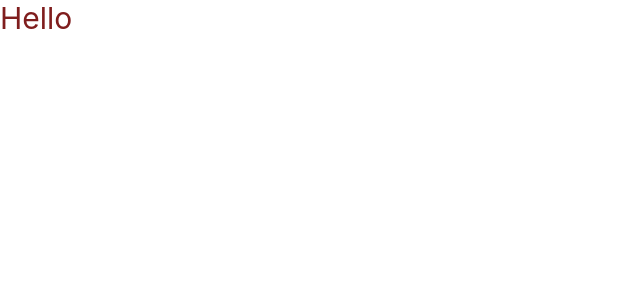
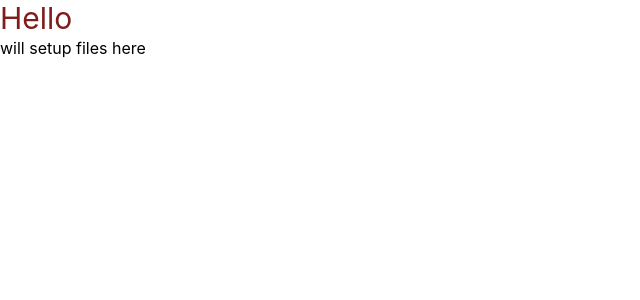
Before and after one commit to wakulima/wakulima-Ui, a React (Create React App) app: page / in a window 1280 px wide. Shown: the top 300 px of the page, without its empty margins (0-640 px from the left). Built offline with nearby package versions, Linux system fonts and the light colour scheme.

Commit message:
my branch setup

```diff
--- a/src/App.js
+++ b/src/App.js
@@ -7,6 +7,7 @@ function App() {
 
 
       <p className='text-red-900 text-3xl'>Hello</p>
+      <p>will setup files here</p>
     </div>
   );
 }
```
